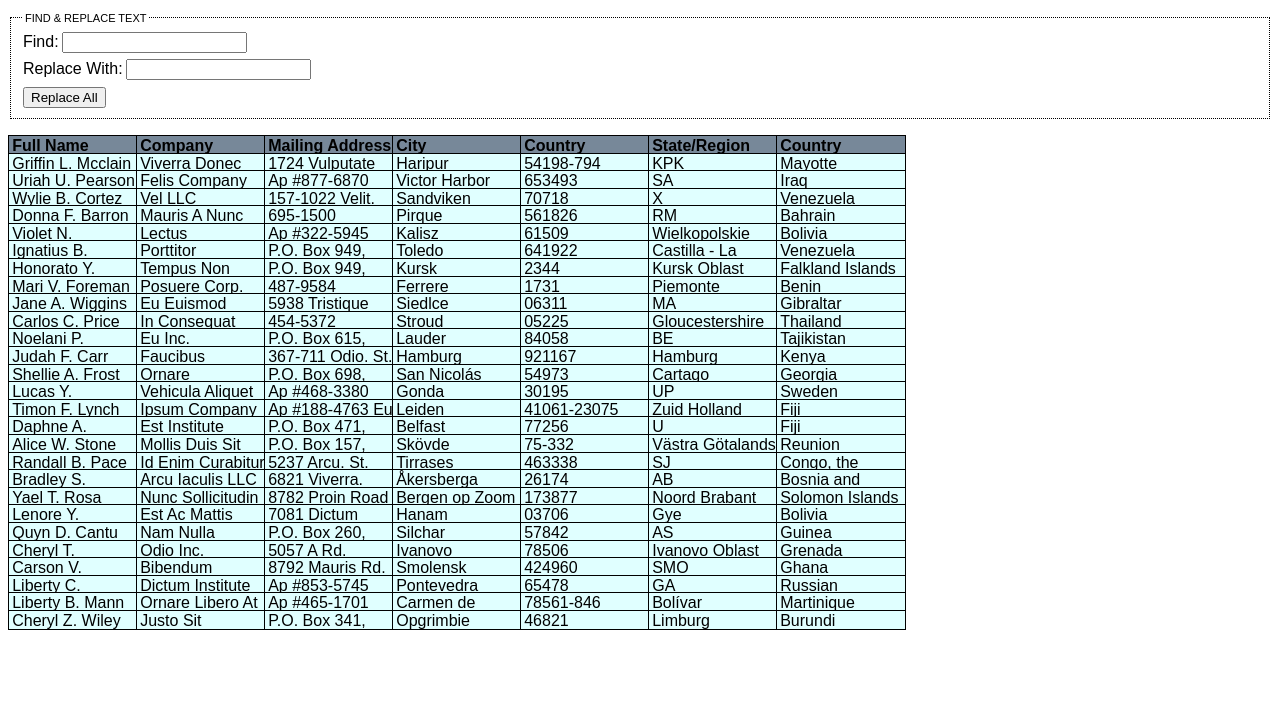
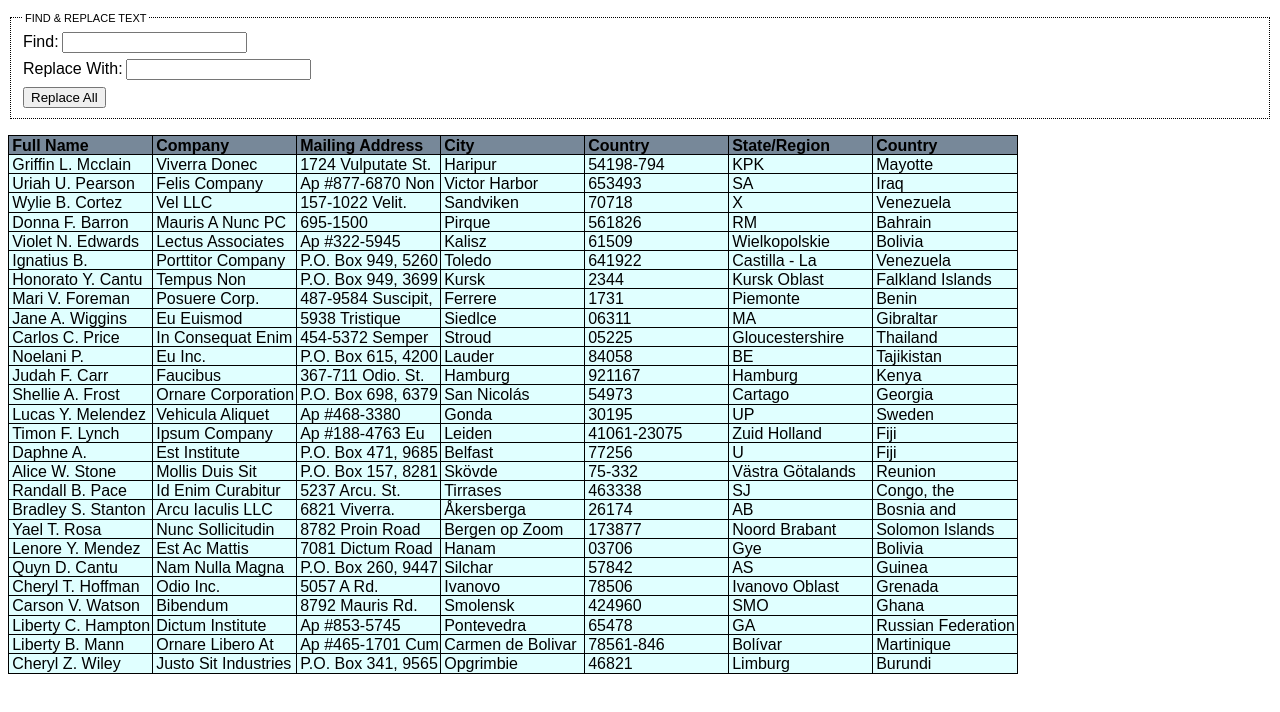
Before and after one commit to damber12/find-replace, a plain HTML site: page index.html in a window 1280 px wide. Drawn offline with Linux system fonts and the light colour scheme.

Commit message:
all done

```diff
--- a/style.css
+++ b/style.css
@@ -1,7 +1,7 @@
 :root {
     --base-size: 1em;
-    --cell-height: calc(var(--base-size) * 1.1);
-    --cell-width: calc(var(--base-size) * 8);
+    --cell-height: calc(var(--base-size) * 1.2);
+    --cell-width: calc(var(--base-size) * 9);
     font-size: var(--base-size);
     font-family: sans-serif;
 }
```
